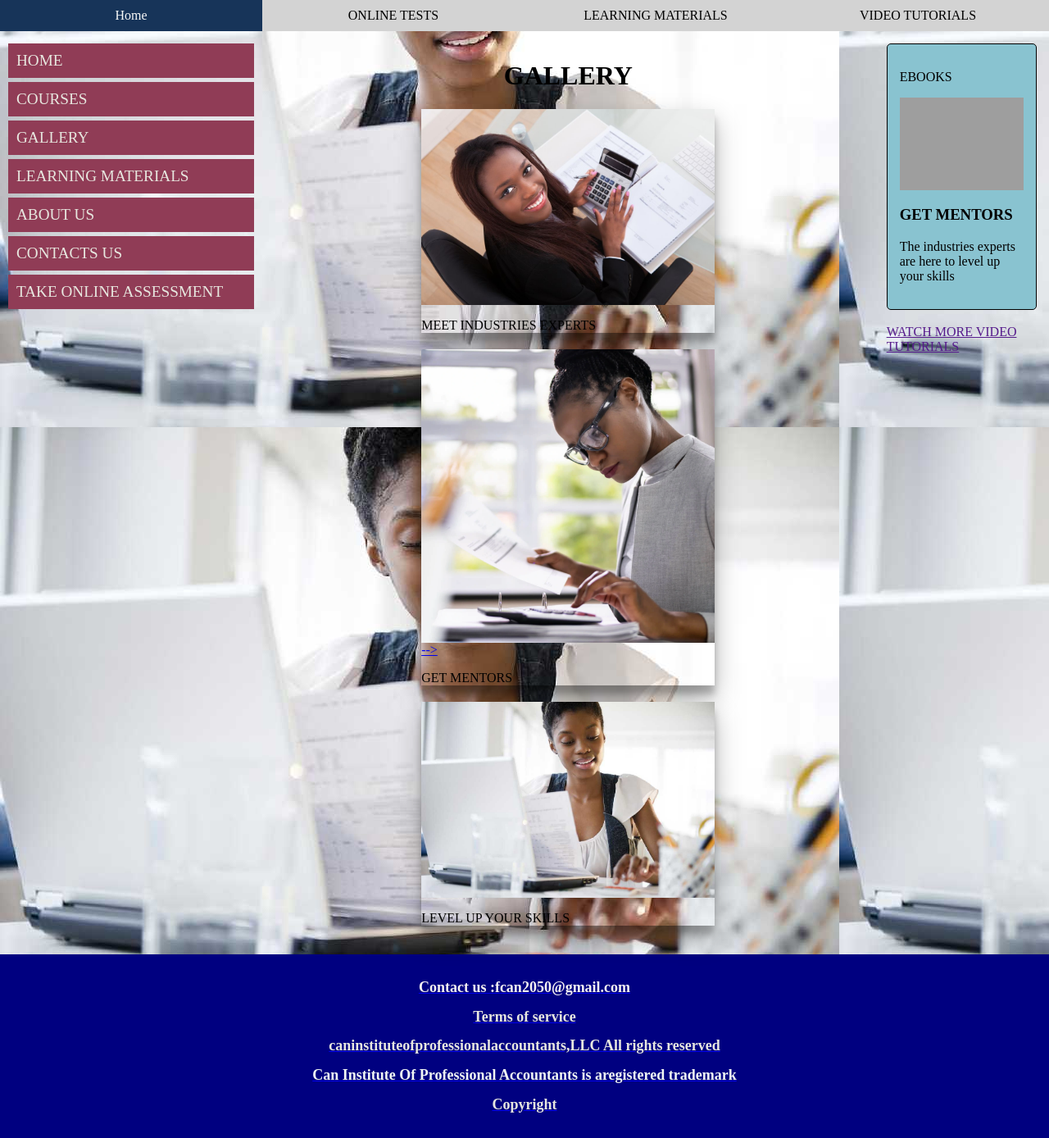
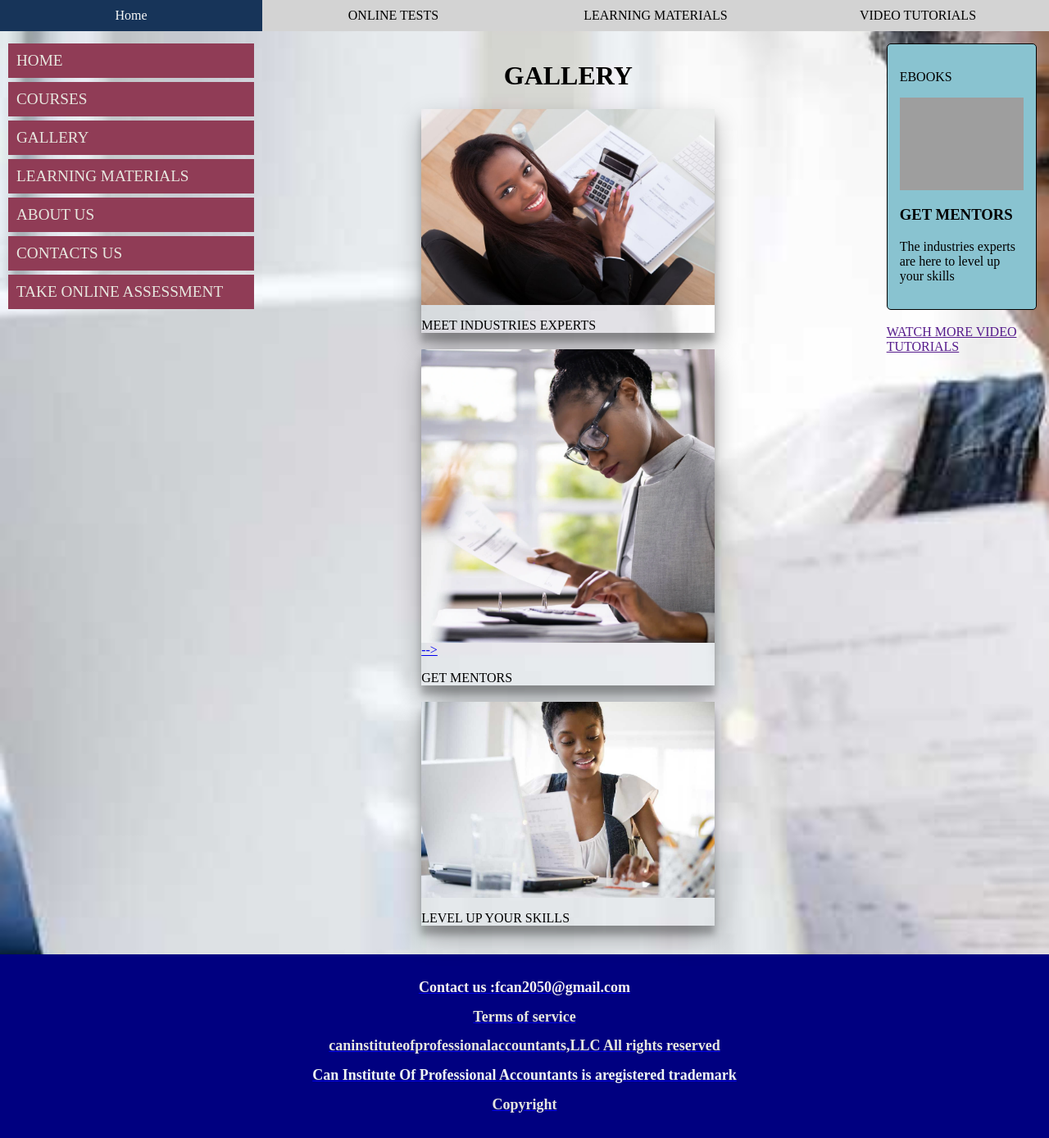
Before and after one commit to Emmy-infinity/newloook, a Django app: page / in a window 1280 px wide. Shown: the part 161-1549 px from the top of the page at 82% size. Run offline with Django 4.2, Linux system fonts and the light colour scheme; grey boxes are pictures that could not be loaded.

Commit message:
Update caninstitute.html

```diff
--- a/elearningplatform/templates/caninstitute.html
+++ b/elearningplatform/templates/caninstitute.html
@@ -10,7 +10,15 @@
     html, body {
       margin: 0;
       padding: 0;
-      background-image:url("emmy2.jpg");
+                                         background-image:url("emmy2.jpg");
+       background-repeat: no-repeat;
+      background-position: fixed;
+      background-attachment: center;
+      /* keep increasing the value of */
+      /* the background-size property */
+      /* until the background covers */
+      /* the entire page */
+      background-size: 200%;
     }
     .nav-bar a {
       text-decoration: none;
```
